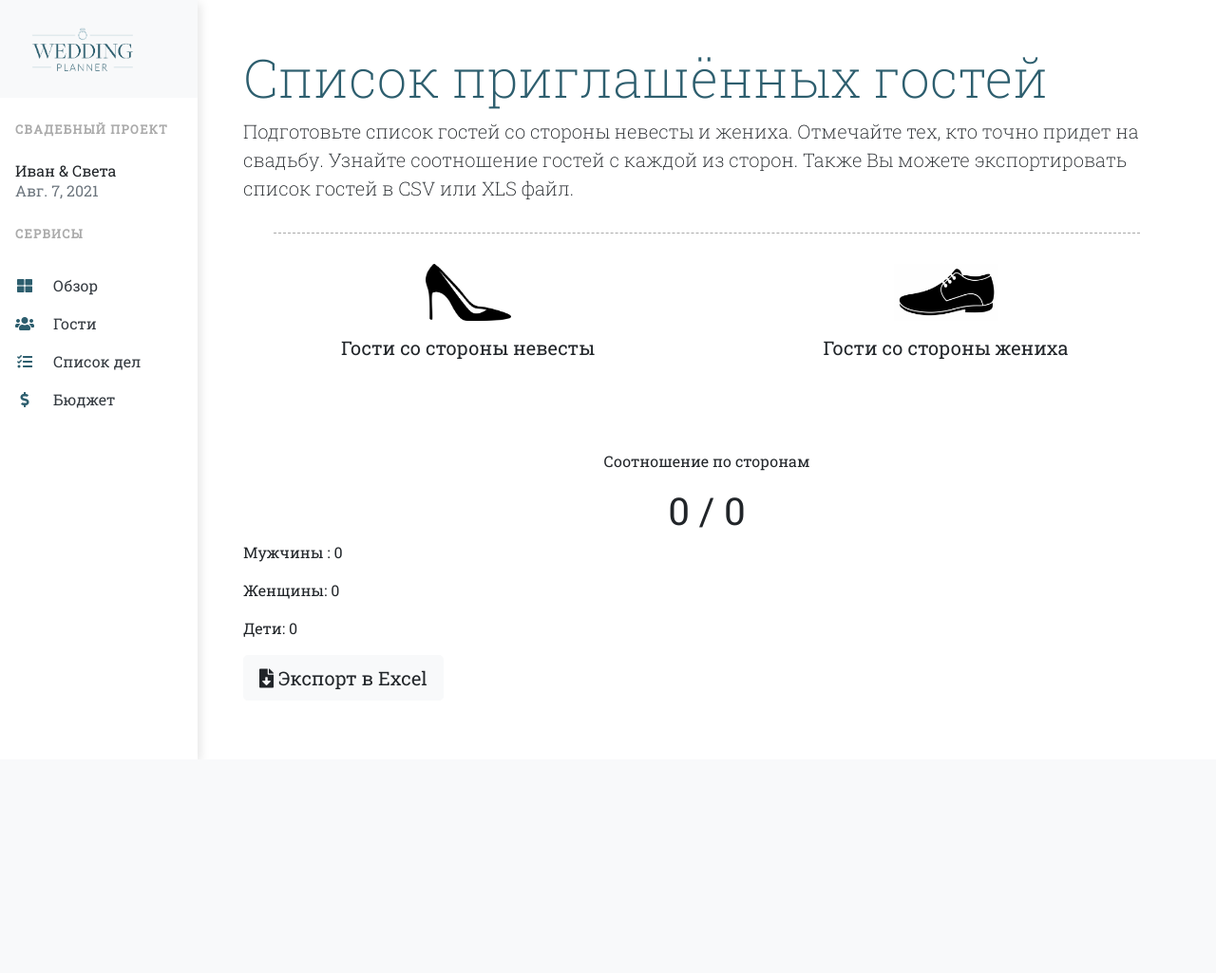
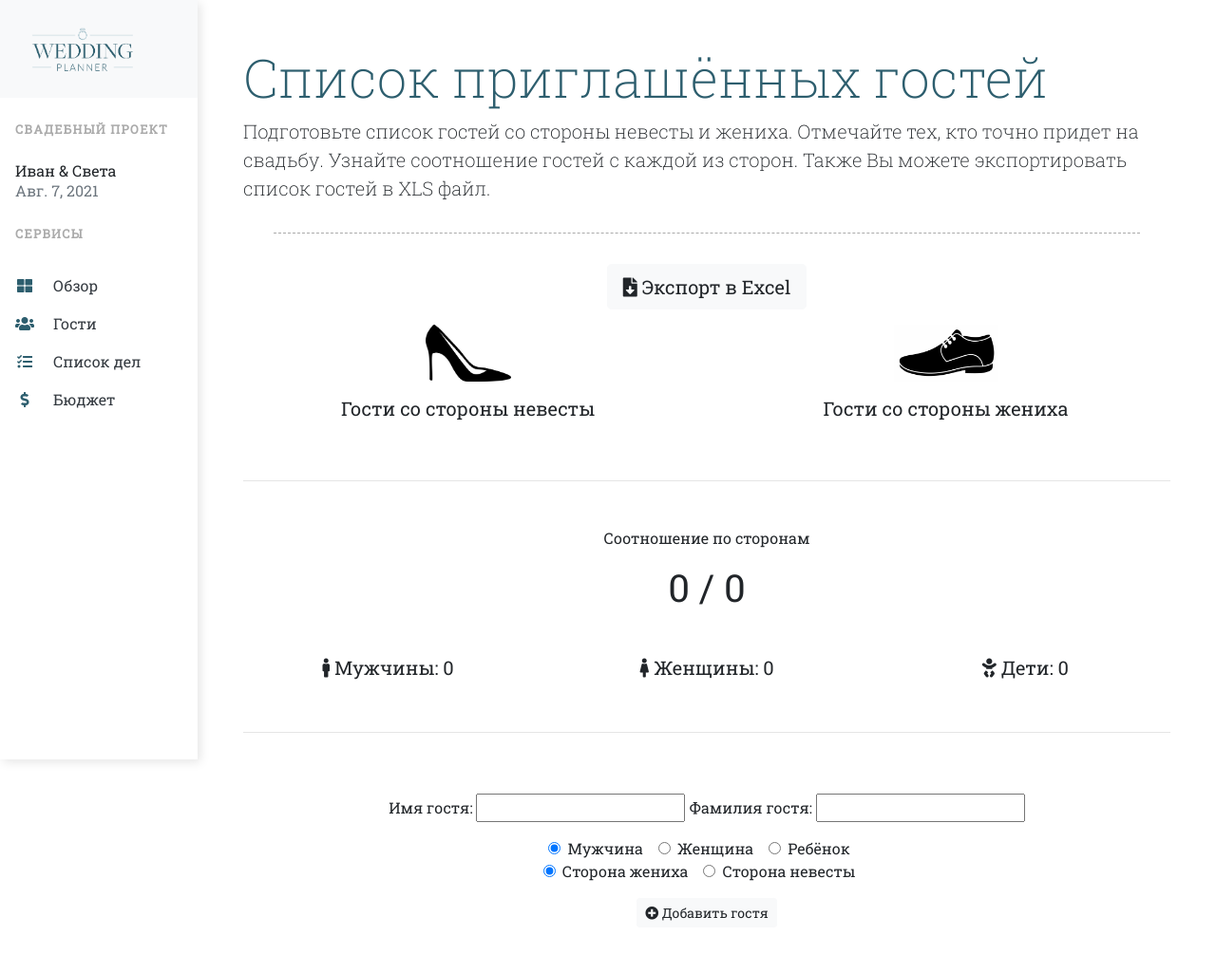
Before and after one commit to OlyaHudoleeva/wedding_planning, a Django app: a page that uses main/templates/main/guests.html in a window 1280 px wide. Shown: the whole page at 95% size. Before the commit the page ends 727 px from the top, so only its background shows below. Run offline with Django 3.2, Linux system fonts and the light colour scheme; a user stored in the database is signed in; data comes from the database, SQL or seed files in the repository; both versions use the stored data as it was after the commit; some libraries are stand-ins or nearby versions.

Commit message:
Изменён вид формы для добавления расхода. Добавлена форма для добавления гостей

```diff
--- a/main/forms.py
+++ b/main/forms.py
@@ -56,3 +56,21 @@ class ExpenseForm(forms.Form):
     description = forms.CharField()
     cost = forms.DecimalField(decimal_places=2)
     prepayment = forms.DecimalField(decimal_places=2)
+
+
+SEX_CHOISES = ((
+        ('M', 'Мужчина'),
+        ('F', 'Женщина'),
+        ('C', 'Ребёнок'),
+    ))
+
+SIDE_CHOISES = ((
+        ('G', 'Сторона жениха'),
+        ('B', 'Сторона невесты'),
+    ))
+
+class GuestForm(forms.Form):
+    first_name = forms.CharField(label="Имя гостя", max_length=20)
+    last_name = forms.CharField(label="Фамилия гостя", max_length=20)
+    sex = forms.ChoiceField(choices=SEX_CHOISES, widget=forms.RadioSelect)
+    side = forms.ChoiceField(choices=SIDE_CHOISES, widget=forms.RadioSelect)
--- a/main/templates/main/guests.html
+++ b/main/templates/main/guests.html
@@ -6,9 +6,14 @@
 {% block page-name %}Список приглашённых гостей{% endblock %}
 {% block page-description %}Подготовьте список гостей со стороны невесты и жениха. Отмечайте тех, кто точно
     придет на свадьбу. Узнайте соотношение гостей с каждой из сторон. Также Вы можете
-    экспортировать список гостей в CSV или XLS файл.{% endblock %}
+    экспортировать список гостей в XLS файл.{% endblock %}
 
 {% block content %}
+
+    <div class="col-md-12 text-center d-md-flex justify-content-md-center mb-3">
+        <a href="{% url 'export_excel' project.slug %}" type="button" class="btn btn-light btn-lg">
+            <i class="fas fa-file-download"></i> Экспорт в Excel</a>
+    </div>
 
     <div class="row text-black">
         <div class="col-lg-6 bride-side-guests">
@@ -93,20 +98,59 @@
                 {#            end dropdown group#}
             {% endfor %}
         </div>
-
     </div>
-
-    <div class="text-center total-by-side mt-5">
+    <hr>
+    <div class="text-center total-by-side mt-5 mb-5">
         <p>Соотношение по сторонам</p>
         <h1>{{ bride_side_amount }} / {{ groom_side_amount }}</h1>
     </div>
-    <div class="total-by-sex">
-        <p>Мужчины : {{ total_male }}</p>
-        <p>Женщины: {{ total_female }}</p>
-        <p>Дети: {{ total_child }}</p>
+    <div class="row d-flex total-by-sex text-center mb-5">
+        <h5 class="col-md-4 text-center"><i class="fas fa-male"></i> Мужчины: {{ total_male }}</h5>
+        <h5 class="col-md-4 text-center"><i class="fas fa-female"></i> Женщины: {{ total_female }}</h5>
+        <h5 class="col-md-4 text-center"><i class="fas fa-baby"></i> Дети: {{ total_child }}</h5>
     </div>
 
-    <a href="{% url 'export_excel' project.slug %}" type="button" class="btn btn-light btn-lg">
-        <i class="fas fa-file-download"></i> Экспорт в Excel
-    </a>
+    <hr>
+
+        <form action="" method="POST">
+        {% csrf_token %}
+        <div class="col-md-12 d-inline-block text-center justify-content-md-center mb-3 mt-5">
+            <label for="first_name">Имя гостя: </label>
+            <input class="mb-3" name="first_name" id="first_name">
+            <label for="last_name">Фамилия гостя: </label>
+            <input class="mb-3" name="last_name" id="last_name">
+            <div class="col-md-12 d-flex justify-content-md-center">
+                <div class="form-check mr-3">
+                    <input class="form-check-input" type="radio" name="sex" id="male" value="M" checked>
+                    <label class="form-check-label" for="male"> Мужчина </label>
+                </div>
+                <div class="form-check mr-3">
+                    <input class="form-check-input" type="radio" name="sex" id="female" value="F">
+                    <label class="form-check-label" for="female"> Женщина </label>
+                </div>
+                <div class="form-check mr-3">
+                    <input class="form-check-input" type="radio" name="sex" id="child" value="C">
+                    <label class="form-check-label" for="child"> Ребёнок </label>
+                </div>
+            </div>
+            <div class="col-md-12 d-flex justify-content-md-center">
+                <div class="form-check mr-3">
+                    <input class="form-check-input" type="radio" name="side" id="groom-side" value="G" checked>
+                    <label class="form-check-label" for="groom-side">
+                        Сторона жениха
+                    </label>
+                </div>
+                <div class="form-check mr-3">
+                    <input class="form-check-input" type="radio" name="side" id="bride-side" value="B">
+                    <label class="form-check-label" for="bride-side">
+                        Сторона невесты
+                    </label>
+                </div>
+            </div>
+        </div>
+        <div class="col-md-12 d-flex justify-content-md-center">
+        <button type="submit" class="btn btn-light btn-sm"><i class="fas fa-plus-circle"></i> Добавить гостя</button>
+            </div>
+    </form>
+
 {% endblock %}
--- a/main/templates/main/navbar.html
+++ b/main/templates/main/navbar.html
@@ -59,8 +59,7 @@
                             <div class="dropdown-menu" aria-labelledby="navbarDropdown">
                                 <a class="dropdown-item" href="{% url 'project_list' %}"><i class="fas fa-question">
                                     Проекты</i></a>
-                                <a class="dropdown-item" href="{% url 'logout' %}"><i class="fas fa-info">
-                                    Выйти</i></a>
+                                <a class="dropdown-item" href="{% url 'logout' %}"><i class="fas fa-sign-out-alt"> Выйти</i></a>
                             </div>
                         </div>
                     </li>
--- a/main/views.py
+++ b/main/views.py
@@ -98,6 +98,23 @@ def guests(request, project_slug):
     total_male = project.guests.filter(sex="M").count()
     total_female = project.guests.filter(sex="F").count()
     total_child = project.guests.filter(sex="C").count()
+
+    if request.method == 'POST':
+        form = GuestForm(request.POST)
+        if form.is_valid():
+            first_name = form.cleaned_data['first_name']
+            last_name = form.cleaned_data['last_name']
+            sex = form.cleaned_data['sex']
+            side = form.cleaned_data['side']
+
+            Guest.objects.create(
+                project=project,
+                first_name=first_name,
+                last_name=last_name,
+                sex=sex,
+                side=side
+            ).save()
+            return HttpResponseRedirect('guests', project_slug)
 
     return render(request, 'main/guests.html',
                   {'project': project, 'bride_side_guests': bride_side_guests, 'groom_side_guests': groom_side_guests,
```
Also changed, not shown: main/templates/main/budget.html (+7 -7 lines), db.sqlite3, 1 other file.
